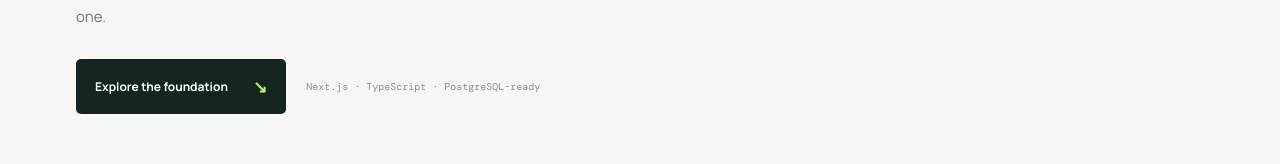
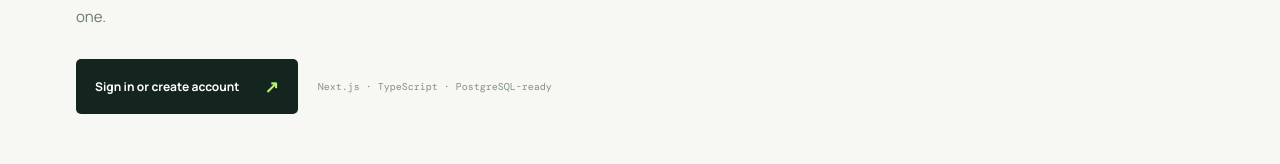
Before and after one commit to prashantjaiswar3-debug/secure_suite, a Next.js app: page / in a window 1280 px wide. Shown: the part 541-705 px from the top of the page. Built offline with nearby package versions, Linux system fonts and the light colour scheme.

Commit message:
Link landing page to login and signup

```diff
--- a/app/page.tsx
+++ b/app/page.tsx
@@ -17,7 +17,7 @@ export default function Home() {
         <h1>Security is not a feature.<br /><span>It’s the foundation.</span></h1>
         <p className="intro">A clean, modern starting point for Secure Suite. We’ll shape the application around your real workflow, with maintainability and security built in from day one.</p>
         <div className="hero-actions">
-          <a className="primary-button" href="#roadmap">Explore the foundation <span aria-hidden="true">↘</span></a>
+          <a className="primary-button" href="/login">Sign in or create account <span aria-hidden="true">↗</span></a>
           <span className="stack-note">Next.js · TypeScript · PostgreSQL-ready</span>
         </div>
         <div className="hero-art" aria-hidden="true">
```
